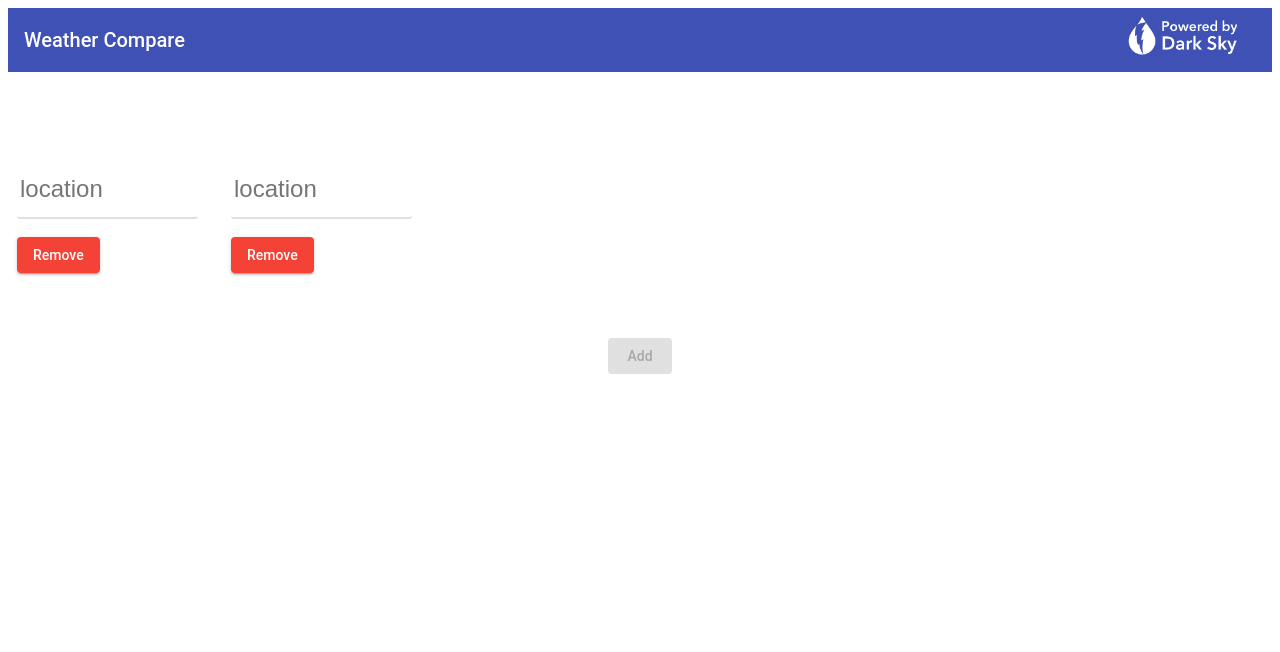
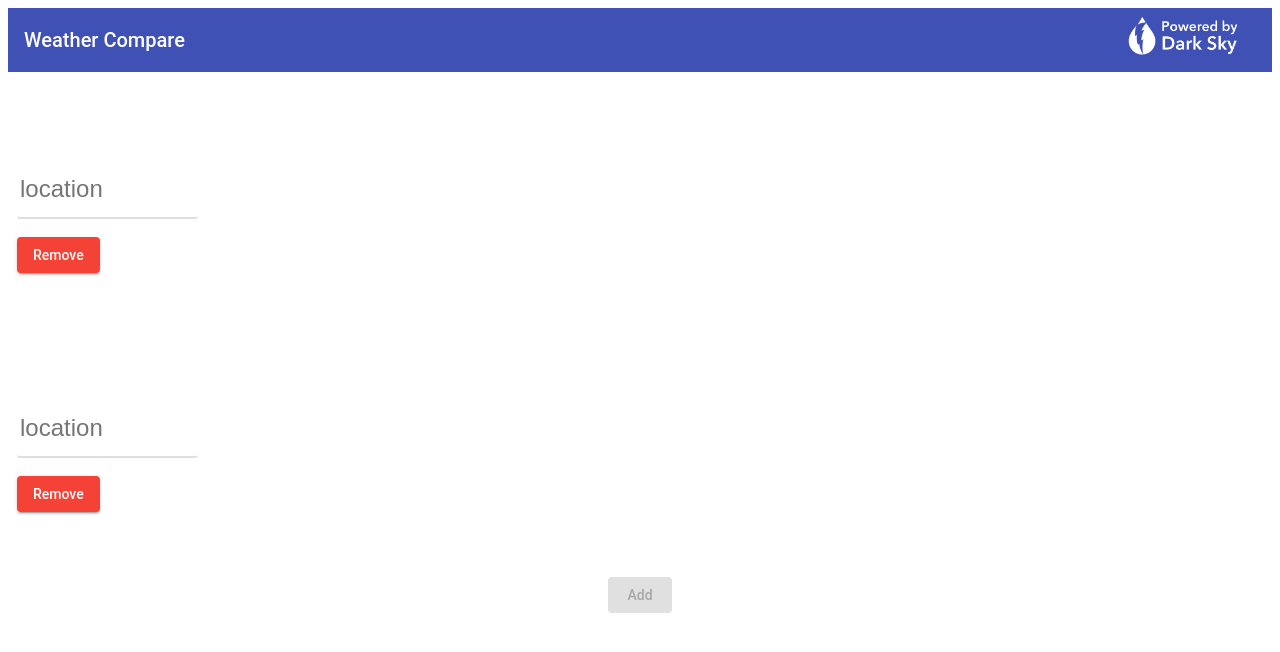
Before and after one commit to adrenallen/compare-weather-ng, an Angular app: page / in a window 1280 px wide. Shown: the top 652 px of the page. Built offline with nearby package versions, Linux system fonts and the light colour scheme.

Commit message:
fixing a few thigns

```diff
--- a/src/app/app.component.css
+++ b/src/app/app.component.css
@@ -29,3 +29,8 @@ mat-toolbar span:first-child{
 .spacer-span{
     flex:1 1 auto;
 }
+
+app-weather-row{
+    width:100%;
+    display:block;
+}
--- a/src/app/weather-tile/weather-tile.component.scss
+++ b/src/app/weather-tile/weather-tile.component.scss
@@ -13,3 +13,16 @@
         margin-right:-10px;
     }
 }
+
+table{
+    tr:first-child{
+        td{
+            height:65px;
+            overflow:auto;
+        }
+    }
+    width:100%;
+    td{
+        width:50%;
+    }
+}
--- a/src/index.html
+++ b/src/index.html
@@ -2,7 +2,7 @@
 <html lang="en">
 <head>
   <meta charset="utf-8">
-  <title>Compare Weather</title>
+  <title>Weather Compare</title>
   <base href="/">
 
   <meta name="viewport" content="width=device-width, initial-scale=1">
```
